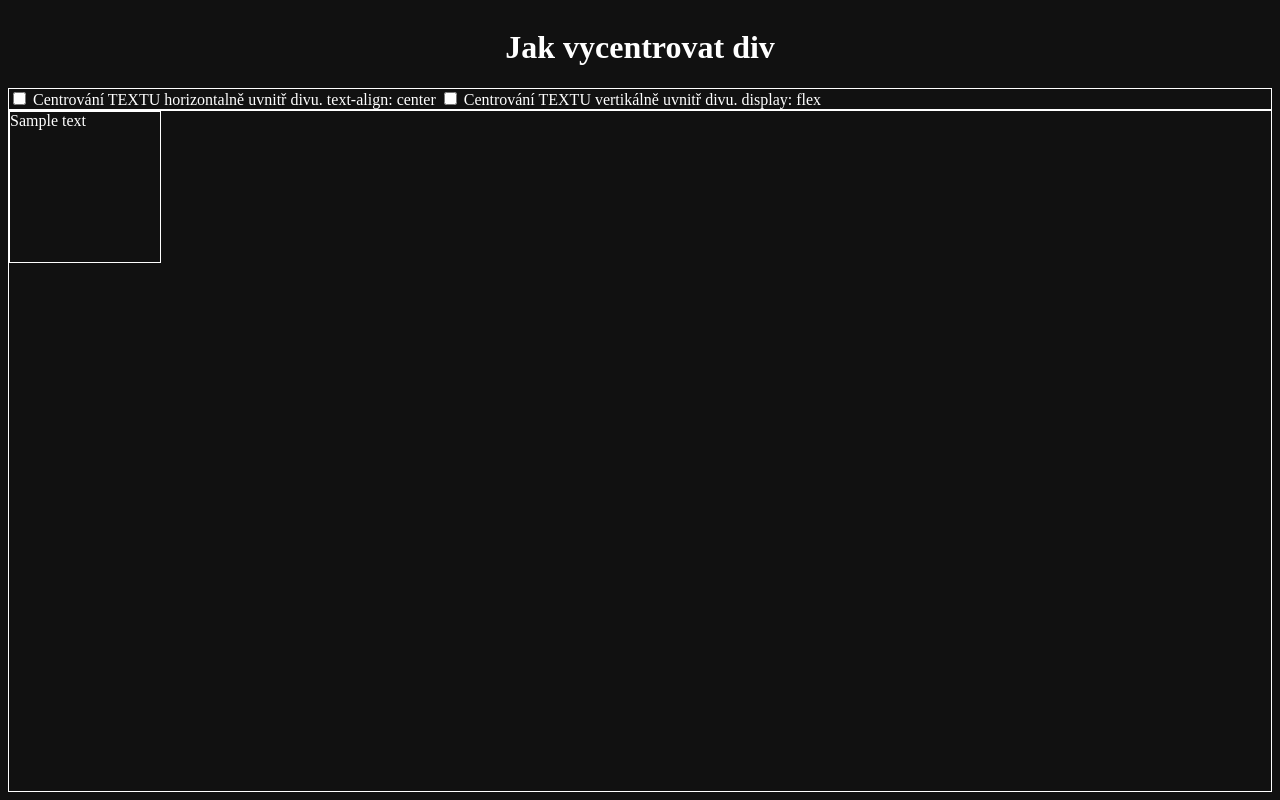
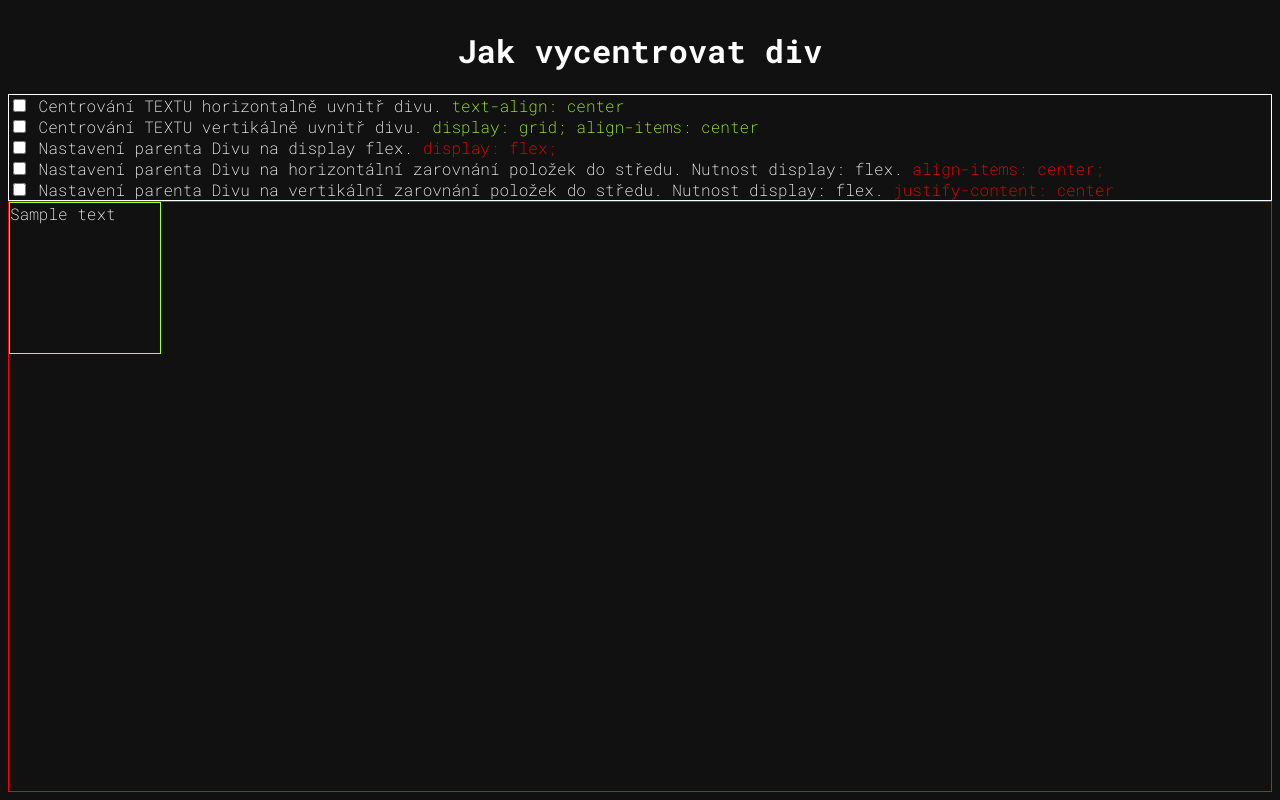
Before and after one commit to ladaliska/WAP2, a PHP site: page / in a window 1280 px wide. Run offline with PHP 8.4, Linux system fonts and the light colour scheme.

Commit message:
Add files via upload

```diff
--- a/infografika/index.css
+++ b/infografika/index.css
@@ -1,10 +1,18 @@
 :root {
     --textalign: unset;
+    --displaygrid: block;
+    --displayflex: block;
+    --justifycontent: left;
+    --aligncenter: normal;
 }
 
 body {
     background-color: #111;
     color: #fff;
+    font-family: "Roboto Mono", monospace;
+    font-optical-sizing: auto;
+    font-weight: 200;
+    font-style: normal;
 }
 
 .main {
@@ -22,14 +30,27 @@ h1 {
 }
 
 .example {
+    display: var(--displayflex);
+    align-items: var(--aligncenter);
+    justify-content: var(--justifycontent);
     height: 100%;
-    border: 1px solid #fff;
+    border: 1px solid red;
     flex-grow: 1;
 }
 
 .sample {
+    display: var(--displaygrid);
+    align-items: center;
     height: 150px;
     width: 150px;
-    border: 1px solid #fff;
+    border: 1px solid greenyellow;
     text-align: var(--textalign);
 }
+
+.object {
+    color: greenyellow;
+}
+
+.parent {
+    color: red;
+}
--- a/infografika/index.html
+++ b/infografika/index.html
@@ -6,14 +6,20 @@
     <meta name="viewport" content="width=device-width, initial-scale=1.0">
     <title>InfoGrafika</title>
     <link rel="stylesheet" href="index.css">
+    <link rel="preconnect" href="https://fonts.googleapis.com">
+    <link rel="preconnect" href="https://fonts.gstatic.com" crossorigin>
+    <link href="https://fonts.googleapis.com/css2?family=Roboto+Condensed:wght@300;700&family=Roboto+Mono:ital,wght@0,100..700;1,100..700&display=swap" rel="stylesheet">
 </head>
 
 <body>
     <div class="main">
         <h1>Jak vycentrovat div</h1>
         <div class="info">
-            <input type="checkbox" id="textalign"> Centrování TEXTU horizontalně uvnitř divu. text-align: center
-            <input type="checkbox" id="textalign"> Centrování TEXTU vertikálně uvnitř divu. display: flex
+            <input type="checkbox" id="textalign"> Centrování TEXTU horizontalně uvnitř divu.<span class="object"> text-align: center </span><br>
+            <input type="checkbox" id="vertical"> Centrování TEXTU vertikálně uvnitř divu.<span class="object"> display: grid; align-items: center</span> <br>
+            <input type="checkbox" id="flexprnt"> Nastavení parenta Divu na display flex.<span class="parent"> display: flex;</span> <br>
+            <input type="checkbox" id="alignprnt"> Nastavení parenta Divu na horizontální zarovnání položek do středu. Nutnost display: flex.<span class="parent"> align-items: center;</span> <br>
+            <input type="checkbox" id="justifyprnt"> Nastavení parenta Divu na vertikální zarovnání položek do středu. Nutnost display: flex.<span class="parent"> justify-content: center</span> <br>
         </div>
         <div class="example">
             <div class="sample">Sample text</div>
--- a/infografika/index.js
+++ b/infografika/index.js
@@ -1,7 +1,59 @@
 var css = document.querySelector(":root")
 var btntextalign = document.getElementById("textalign")
+var btnvertical = document.getElementById("vertical")
+var btnflex = document.getElementById("flexprnt")
+var btnalign = document.getElementById("alignprnt")
+var btnjustify = document.getElementById("justifyprnt")
+var changedbtntextalign = true;
+var changedbtnvertical = true;
+var changedbtnflex = true;
+var changedbtnalign = true;
+var changedbtnjustify = true;
 
 btntextalign.addEventListener("change", (e) => {
-    console.log("btn")
-    css.style.setProperty("--textalign", "center")
+    if (changedbtntextalign) {
+        css.style.setProperty("--textalign", "center")
+        changedbtntextalign = false;
+    } else {
+        css.style.setProperty("--textalign", "left")
+        changedbtntextalign = true;
+    }
 })
+btnvertical.addEventListener("change", (e) => {
+    if (changedbtnvertical) {
+        css.style.setProperty("--displaygrid", "grid")
+        changedbtnvertical = false;
+    } else {
+        css.style.setProperty("--displaygrid", "block")
+        changedbtnvertical = true;
+    }
+})
+
+btnflex.addEventListener("change", (e) => {
+    if (changedbtnflex) {
+        css.style.setProperty("--displayflex", "flex")
+        changedbtnflex = false;
+    } else {
+        css.style.setProperty("--displayflex", "block")
+        changedbtnflex = true;
+    }
+})
+
+btnalign.addEventListener("change", (e) => {
+    if (changedbtnalign) {
+        css.style.setProperty("--aligncenter", "center")
+        changedbtnalign = false;
+    } else {
+        css.style.setProperty("--aligncenter", "normal")
+        changedbtnalign = true;
+    }
+})
+btnjustify.addEventListener("change", (e) => {
+    if (changedbtnjustify) {
+        css.style.setProperty("--justifycontent", "center")
+        changedbtnjustify = false;
+    } else {
+        css.style.setProperty("--justifycontent", "left")
+        changedbtnjustify = true;
+    }
+})
```
